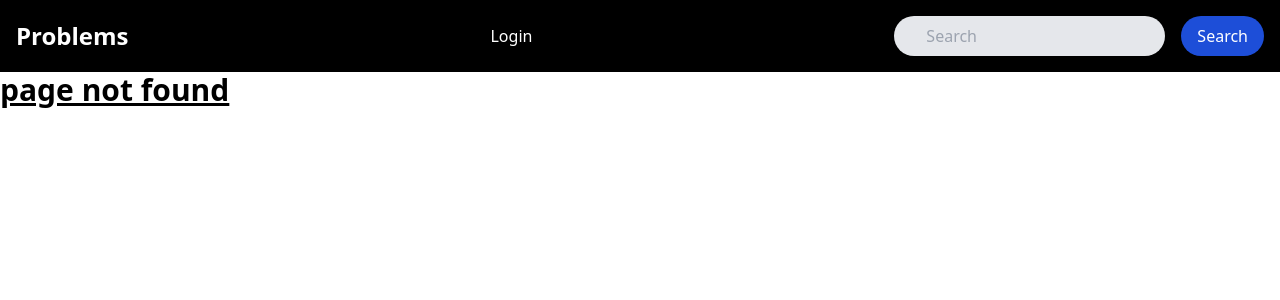
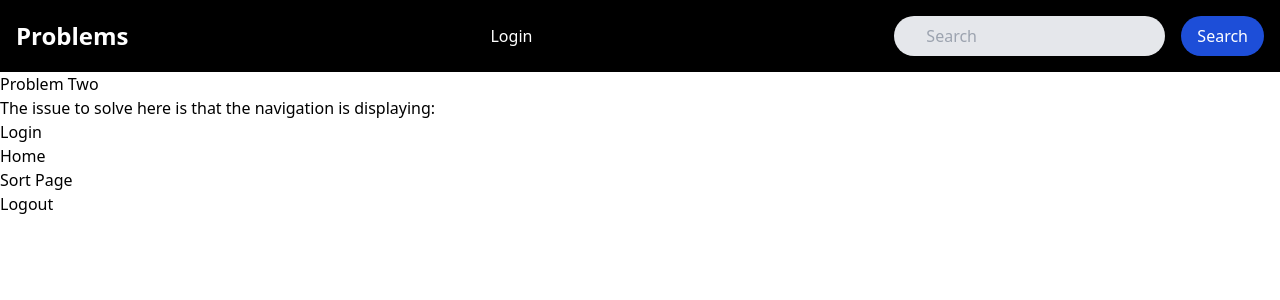
Before and after one commit to React-HTX/mini-hacks, a React (Create React App) app: page /two in a window 1280 px wide. Before the commit this address had no page. Shown: the top 300 px of the page. Built offline with nearby package versions, Linux system fonts and the light colour scheme.

Commit message:
Added problems pages [wip]

```diff
--- a/src/App.js
+++ b/src/App.js
@@ -9,6 +9,9 @@ import SearchPage from "./pages/SearchResults";
 import StartingPageContent from "./components/StartingPage/StartingPage";
 import AuthContext from "./utils/auth-context";
 import AuthPage from "./pages/AuthPage";
+import Problems from "./problems/Problems";
+import ProblemOne from "./problems/ProblemOne";
+import ProblemTwo from "./problems/ProblemTwo";
 
 function App() {
   const authCtx = useContext(AuthContext);
@@ -18,6 +21,10 @@ function App() {
       <Navigation />
 
       <Routes>
+        <Route path="/" element={<Problems />} />
+        <Route path="/one" element={<ProblemOne />} />
+        <Route path="/two" element={<ProblemTwo />} />
+
         {/* These routes should only be available for non logged in users */}
 
         {!authCtx.isLoggedIn && (
--- /dev/null
+++ b/src/problems/ProblemOne.js
@@ -0,0 +1,20 @@
+import React from "react";
+
+const ProblemOne = () => {
+  return (
+    <div>
+      <h1>Problem One</h1>
+      <div>
+        The issue to solve here is that the navigation is displaying:
+        <ul>
+          <li>Login</li>
+          <li>Home</li>
+          <li>Sort Page</li>
+          <li>Logout</li>
+        </ul>
+      </div>
+    </div>
+  );
+};
+
+export default ProblemOne;
--- /dev/null
+++ b/src/problems/ProblemTwo.js
@@ -0,0 +1,20 @@
+import React from "react";
+
+const ProblemTwo = () => {
+  return (
+    <div>
+      <h1>Problem Two</h1>
+      <div>
+        The issue to solve here is that the navigation is displaying:
+        <ul>
+          <li>Login</li>
+          <li>Home</li>
+          <li>Sort Page</li>
+          <li>Logout</li>
+        </ul>
+      </div>
+    </div>
+  );
+};
+
+export default ProblemTwo;
--- /dev/null
+++ b/src/problems/Problems.js
@@ -0,0 +1,19 @@
+import React from "react";
+import { Link } from "react-router-dom";
+import ProblemOne from "./ProblemOne";
+import ProblemTwo from "./ProblemTwo";
+
+function Problems() {
+  return (
+    <>
+      <Link to="/one">
+        <h1>Problem One</h1>
+      </Link>
+      <Link to="/two">
+        <h1>ProblemTwo </h1>;
+      </Link>
+    </>
+  );
+}
+
+export default Problems;
```
